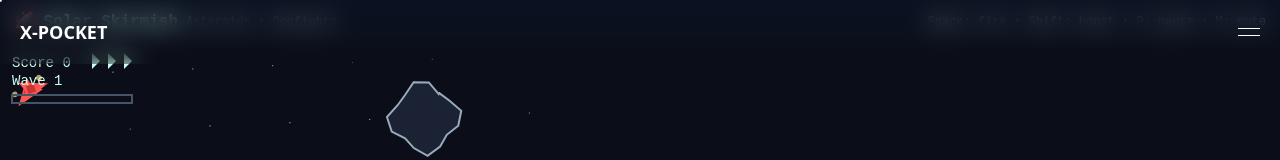
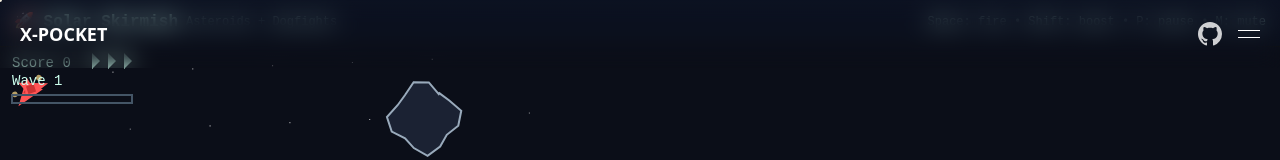
Before and after one commit to XERA-2011/x-pocket, a Next.js app: page /games/solar-skirmish in a window 1280 px wide. Shown: the top 160 px of the page. Built offline with nearby package versions, Linux system fonts and the light colour scheme.

Commit message:
Feat code

```diff
--- a/src/app/tools/joke-card/page.tsx
+++ b/src/app/tools/joke-card/page.tsx
@@ -20,9 +20,6 @@
           <h1 className="text-3xl sm:text-4xl font-bold text-white mb-4">
             编程笑话卡片
           </h1>
-          <p className="text-white/70 text-lg">
-            每天一个编程笑话，让代码更有趣 😄
-          </p>
         </motion.div>
 
         {/* Joke Card */}
--- a/src/components/header/index.tsx
+++ b/src/components/header/index.tsx
@@ -42,11 +42,31 @@
           </span>
         </Link>
 
+        <div className="flex items-center gap-4">
+          <Link
+            href="https://github.com/XERA-2011"
+            target="_blank"
+            rel="noopener noreferrer"
+            className="cursor-can-hover flex items-center justify-center opacity-80 hover:opacity-100 transition-opacity"
+            aria-label="GitHub"
+          >
+            <svg
+              width="24"
+              height="24"
+              viewBox="0 0 24 24"
+              fill="currentColor"
+              xmlns="http://www.w3.org/2000/svg"
+            >
+              <path d="M12 0C5.37 0 0 5.37 0 12c0 5.31 3.435 9.795 8.205 11.385.6.105.825-.255.825-.57 0-.285-.015-1.23-.015-2.235-3.015.555-3.795-.735-4.035-1.41-.135-.345-.72-1.41-1.23-1.695-.42-.225-1.02-.78-.015-.795.945-.015 1.62.87 1.845 1.23 1.08 1.815 2.805 1.305 3.495.99.105-.78.42-1.305.765-1.605-2.67-.3-5.46-1.335-5.46-5.925 0-1.305.465-2.385 1.23-3.225-.12-.3-.54-1.53.12-3.18 0 0 1.005-.315 3.3 1.23.96-.27 1.98-.405 3-.405s2.04.135 3 .405c2.295-1.56 3.3-1.23 3.3-1.23.66 1.65.24 2.88.12 3.18.765.84 1.23 1.905 1.23 3.225 0 4.605-2.805 5.625-5.475 5.925.435.375.81 1.095.81 2.22 0 1.605-.015 2.895-.015 3.3 0 .315.225.69.825.57A12.02 12.02 0 0024 12c0-6.63-5.37-12-12-12z" />
+            </svg>
+          </Link>
+
           <button
             onClick={() => setIsActive(!isActive)}
             className={cn(
               styles.el,
-            "m-0 p-0 h-6 bg-transparent flex items-center justify-center border-none cursor-can-hover"
+              "m-0 p-0 h-6 bg-transparent flex items-center justify-center border-none",
+              !isActive && "cursor-can-hover"
             )}
           >
             <div
@@ -54,6 +74,7 @@
                 }`}
             ></div>
           </button>
+        </div>
       </div>
 
       <motion.div
--- a/src/components/header/style.module.scss
+++ b/src/components/header/style.module.scss
@@ -19,11 +19,12 @@
 
   .bar {
     display: flex;
-    justify-content: flex-end;
+    justify-content: space-between;
     text-transform: lowercase;
     font-size: 12px;
     font-weight: 400;
     position: relative;
+    z-index: 51;
 
     p {
       margin: 0px;
@@ -32,8 +33,6 @@
     a {
       text-decoration: none;
       color: #ffffff;
-      position: absolute;
-      left: 0;
       text-transform: none;
     }
 
@@ -66,7 +65,6 @@
       .burger {
         width: 22.5px;
         position: relative;
-        pointer-events: none;
 
         &::after,
         &::before {
--- a/src/components/sections/hero.tsx
+++ b/src/components/sections/hero.tsx
@@ -201,6 +201,8 @@
             src="https://cdn.jsdelivr.net/gh/XERA-2011/XERA-2011/profile-snake-contrib/github-contribution-grid-snake-dark.svg"
             width={800}
             height={200}
+            style={{ width: "auto", height: "auto" }}
+            priority
             unoptimized
           />
         </motion.div>
```
Also changed, not shown: src/app/api/joke/README.md (added), 1 other file (tests, documents, lock files or other folders). Lines whose indentation alone changed are shown as unchanged.
